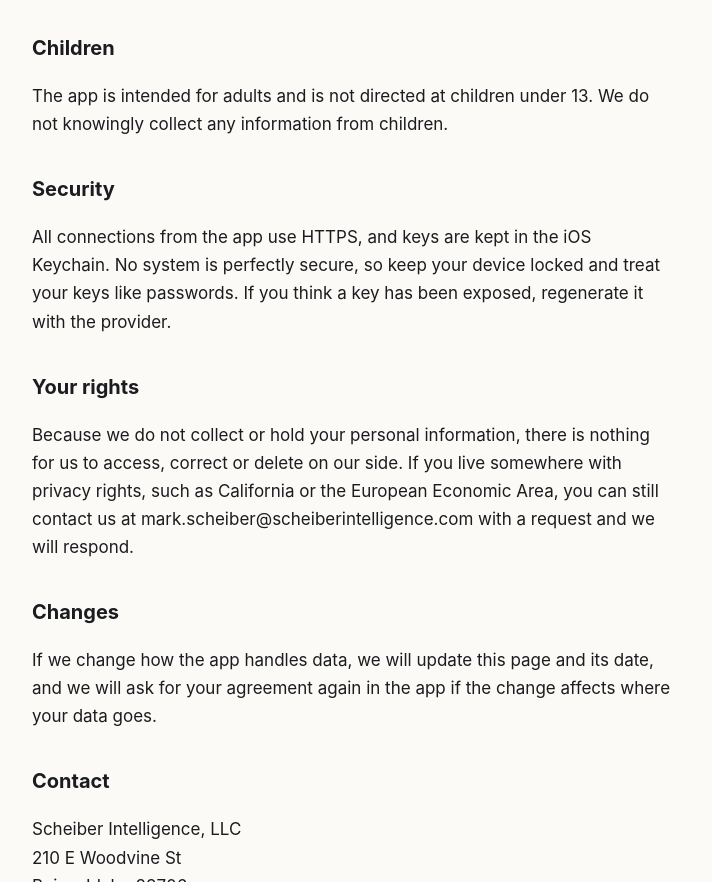
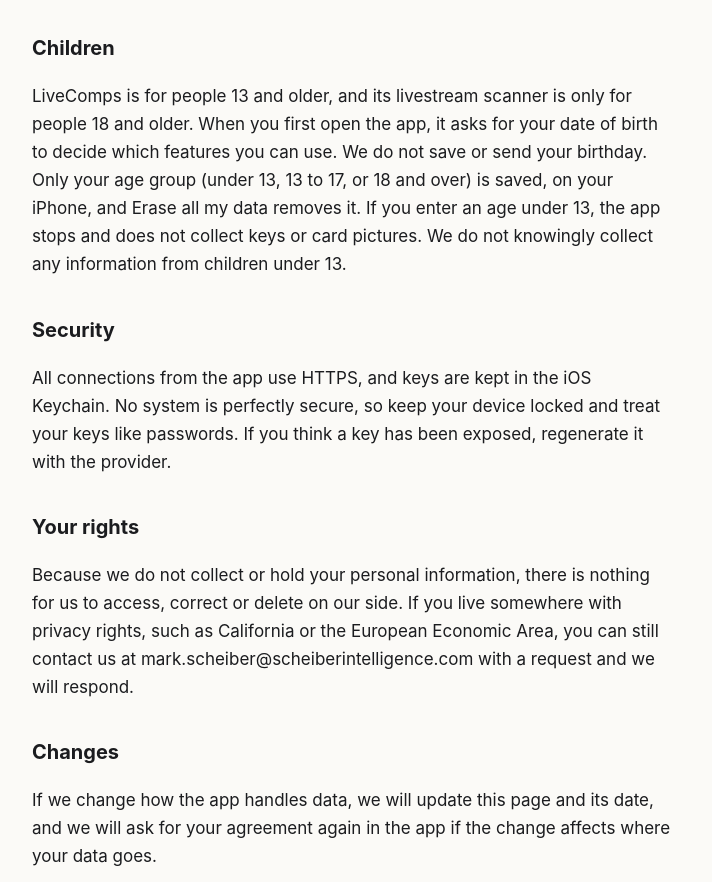
Before and after one commit to markscheiber0/beatsteamprices, a plain HTML site: page public/privacy.html in a window 1280 px wide. Shown: the part 2775-3657 px from the top of the page, without its empty margins (256-968 px from the left). Drawn offline with Linux system fonts and the light colour scheme.

Commit message:
Add age rules to terms and privacy policy
Co-Authored-By: Claude Sonnet 5.5 <noreply@anthropic.com>
Claude-Session: https://claude.ai/code/session_01XS1tWDuM9Ah2JvBZp9zbhw

```diff
--- a/public/privacy.html
+++ b/public/privacy.html
@@ -65,7 +65,7 @@ nav a{margin-right:1rem}
 </ul>
 
 <h2>Children</h2>
-<p>The app is intended for adults and is not directed at children under 13. We do not knowingly collect any information from children.</p>
+<p>LiveComps is for people 13 and older, and its livestream scanner is only for people 18 and older. When you first open the app, it asks for your date of birth to decide which features you can use. We do not save or send your birthday. Only your age group (under 13, 13 to 17, or 18 and over) is saved, on your iPhone, and Erase all my data removes it. If you enter an age under 13, the app stops and does not collect keys or card pictures. We do not knowingly collect any information from children under 13.</p>
 
 <h2>Security</h2>
 <p>All connections from the app use HTTPS, and keys are kept in the iOS Keychain. No system is perfectly secure, so keep your device locked and treat your keys like passwords. If you think a key has been exposed, regenerate it with the provider.</p>
```
Also changed, not shown: public/terms.html (+1 -0 lines).
